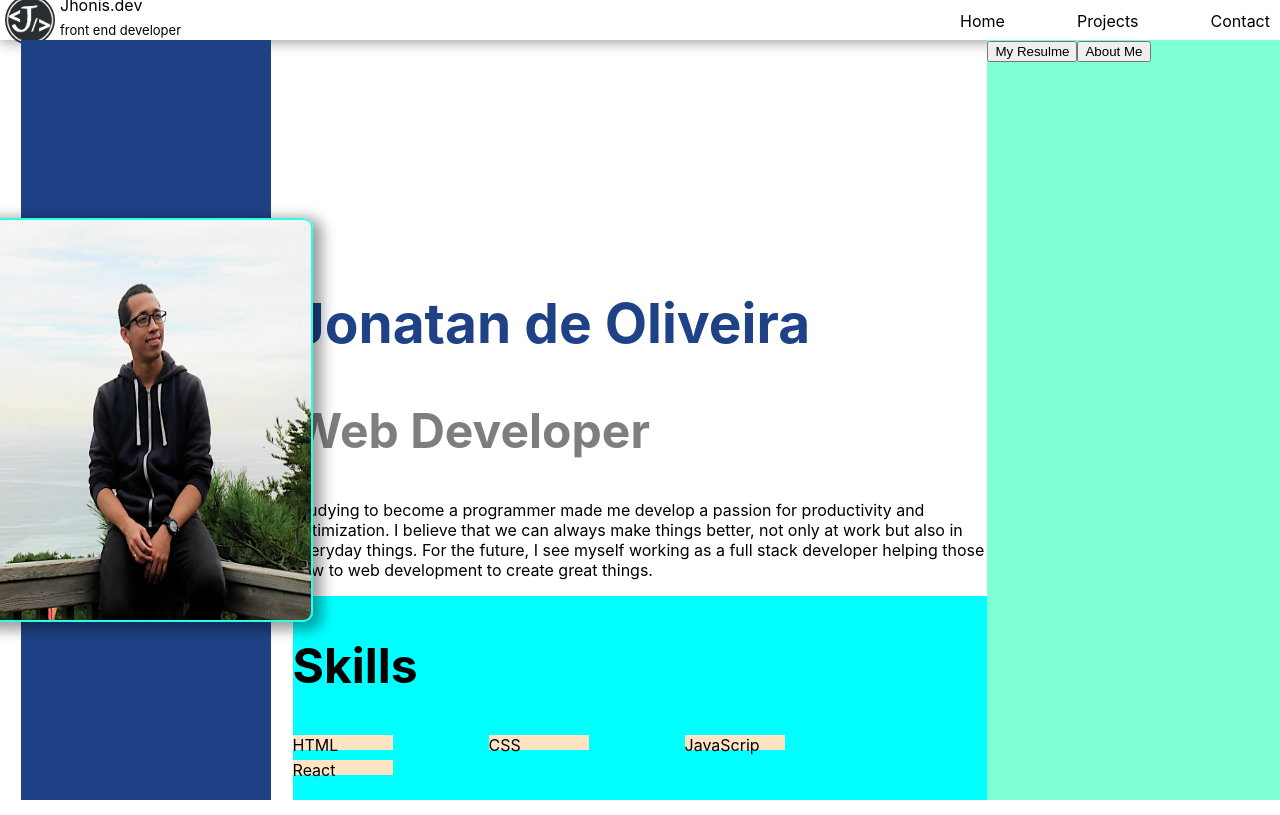
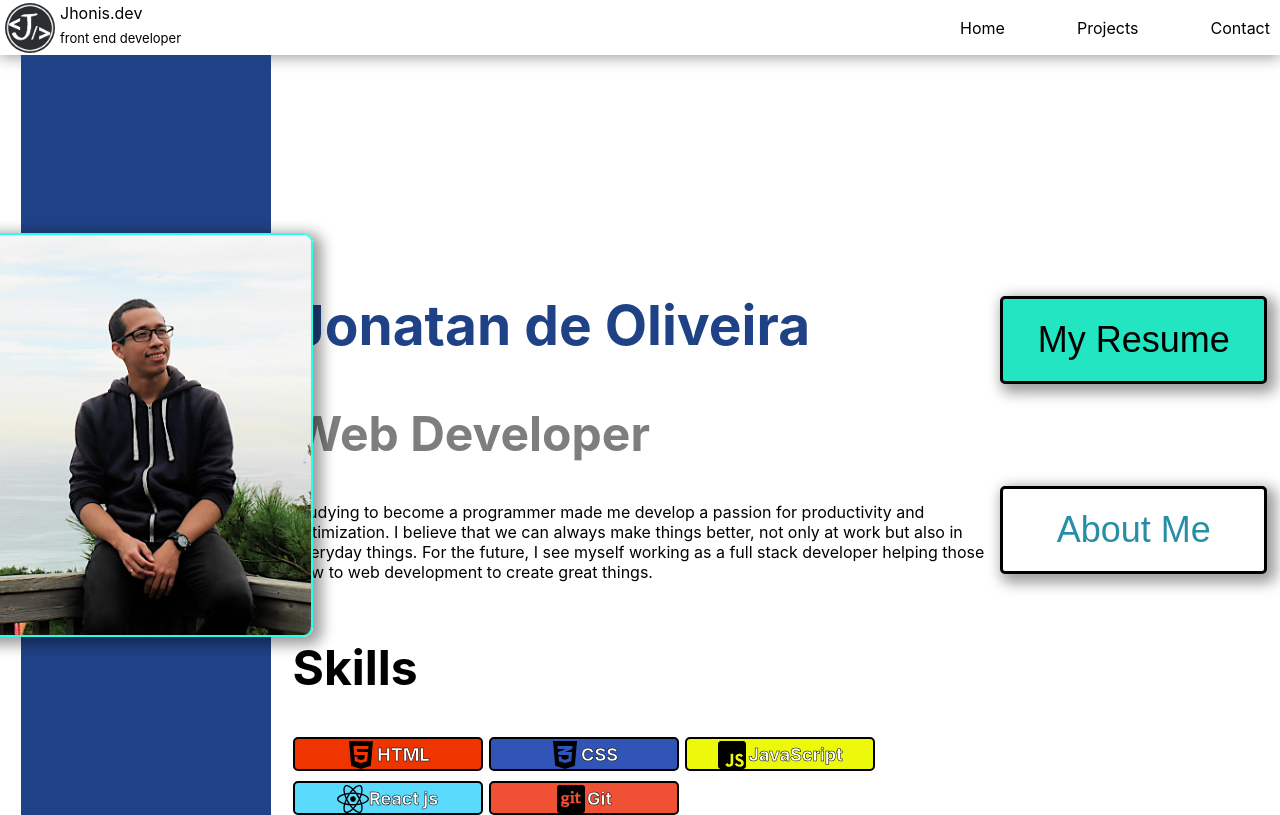
Before and after one commit to jhonis95/portfolio, a React (Create React App) app: page / in a window 1280 px wide. Built offline with nearby package versions, Linux system fonts and the light colour scheme.

Commit message:
finish the home page layout

```diff
--- a/src/comps/Nav/navBar.js
+++ b/src/comps/Nav/navBar.js
@@ -3,7 +3,7 @@ import styled from 'styled-components'
 
 const NavbarContainer= styled.div`
     display: flex;
-    height: 5vh;
+    height: 55px;
     align-items: center;
     justify-content: space-between;
     position: static;
--- a/src/comps/Pages/home.js
+++ b/src/comps/Pages/home.js
@@ -28,11 +28,15 @@ const DevInfoContainer=styled.div`
     grid-area: DevInfoContainer;
 `
 const DevskillContainer=styled.div`
-    background-color: aqua;
     grid-area: DevskillContainer;
 `
 const ModalsLinksContainer=styled.div`
-    background-color: aquamarine;
+    display: flex;
+    margin: auto 0;
+    height: 30rem;
+    flex-direction: column;
+    align-items: center;
+    justify-content: space-evenly;
     grid-area: ModalsLinksContainer;
 `
 export default function Home(){
@@ -48,8 +52,16 @@ export default function Home(){
                 <Skills/>
             </DevskillContainer>
             <ModalsLinksContainer>
-                <Button btnName={'My Resulme'}/>
-                <Button btnName={'About Me'}/>
+                <Button
+                    btnName={'My Resume'}
+                    textSize={'2.25'}
+                    buttonColor={'rgba(33, 230, 193, 1)'}
+                />
+                <Button
+                    btnName={'About Me'}
+                    textSize={'2.25'}
+                    textColor={'rgba(39, 142, 165, 1)'}
+                />
             </ModalsLinksContainer>
         </HomeContainer>
     )
--- a/src/comps/button.js
+++ b/src/comps/button.js
@@ -1,11 +1,22 @@
 import styled from "styled-components";
 
 const Btn = styled.button`
-
+    min-width: 267px;
+    padding: 20px;
+    color:${props=>props.textColor?props.textColor:'black'};
+    background-color: ${props=>props.buttonColor?props.buttonColor:'white'};
+    font-size: ${props=>props.fontSize}rem;
+    border: 3px solid black;
+    border-radius:5px;
+    box-shadow: 5px 5px 14px 4px rgba(0,0,0,0.39);
 `
 export default function Button(props){
     return(
-        <Btn>
+        <Btn
+            fontSize={props.textSize}
+            buttonColor={props.buttonColor}
+            textColor={props.textColor}
+        >
             {props.btnName}
         </Btn>
     )
--- a/src/comps/devImg.js
+++ b/src/comps/devImg.js
@@ -14,6 +14,7 @@ const DevImg=styled.img`
     position: absolute;
     border: 2px solid rgba(33, 230, 193, 1);
     border-radius: 10px;
+    object-fit: cover;
     z-index: 2;
     filter: brightness(1.2);
     box-shadow: 5px 4px 14px 4px rgba(0,0,0,0.39);
--- a/src/comps/skillCard.js
+++ b/src/comps/skillCard.js
@@ -1,15 +1,45 @@
 import styled from "styled-components";
-
+import {FaGitSquare,FaReact,FaJsSquare,FaCss3Alt,FaHtml5 } from "react-icons/fa";
 const Card=styled.div`
-    background-color: bisque;
-    height: 15px;
-    width: 100px;
+    background-color: ${props=>props.backgroundColor};
+    height: 30px;
+    width: 100%;
+    display: flex;
+    justify-content: center;
+    border-radius: 5px;
+    border: 2px solid black;
 `
-
+const Text=styled.p`
+    margin: 5px 0px;
+    font-size: large;
+    color: white;
+    font-weight: bold;
+    -webkit-text-stroke: 0.5px #000;
+`
 export default function skillCard(props){
     return(
-        <Card>
-            {props.skillName}
+        <Card backgroundColor={props.backgroundColor}>
+            {
+                setIcon(props.icon)
+            }
+            <Text>{[props.text]}</Text>
         </Card>
     )
 }
+function setIcon(icon){
+    const fontStyles = {fontSize: '2rem',};
+    switch(icon){
+        case 'FaGitSquare':
+            return(<FaGitSquare style={fontStyles}/>);
+        case 'FaReact':
+            return(<FaReact style={fontStyles} />);
+        case 'FaJsSquare':
+            return(<FaJsSquare style={fontStyles}/>)
+        case 'FaCss3Alt':
+            return(<FaCss3Alt style={fontStyles}/>)
+        case 'FaHtml5':
+            return(<FaHtml5 style={fontStyles}/>)
+        default:
+            break;
+    }
+}
--- a/src/comps/skills.js
+++ b/src/comps/skills.js
@@ -1,6 +1,6 @@
 import styled from "styled-components"
 import SkillCard from "./skillCard"
-// import { useState } from "react"
+
 const SecondText=styled.h2`
     font-size: 3rem;
 `
@@ -14,17 +14,45 @@ const CardContainer= styled(SkillsContainer)`
     grid-template-columns: repeat(auto-fill, 186px);
 `
 export default function Skills(){
-    const skills=['HTML','CSS','JavaScrip','React']
+    const skills=['html','css','javascript','react','git']
+    const cardContente={
+        html:{
+            color:'rgba(239, 52, 0, 1)',
+            icon:'FaHtml5',
+            text:'HTML'
+        },
+        css:{
+            color:'rgba(49, 84, 183, 1)',
+            icon:'FaCss3Alt',
+            text:'CSS'
+        },
+        javascript:{
+            color:'rgba(236, 249, 10, 1)',
+            icon:'FaJsSquare',
+            text:'JavaScript'
+        },
+        react:{
+            color:'rgba(90, 218, 253, 1)',
+            icon:'FaReact',
+            text:'React js'
+        },
+        git:{
+            color:'rgba(240, 80, 51, 1)',
+            icon: 'FaGitSquare',
+            text:'Git'
+        },
+    }
     return(
         <SkillsContainer>
             <SecondText>Skills</SecondText>
             <CardContainer>
                 {
                     skills.map((lin,index)=>{
-
                         return(
                             <SkillCard
-                                skillName={lin}
+                                icon={cardContente[lin].icon}
+                                backgroundColor={cardContente[lin].color}
+                                text={cardContente[lin].text}
                                 key={index}
                             />
                         )
```
